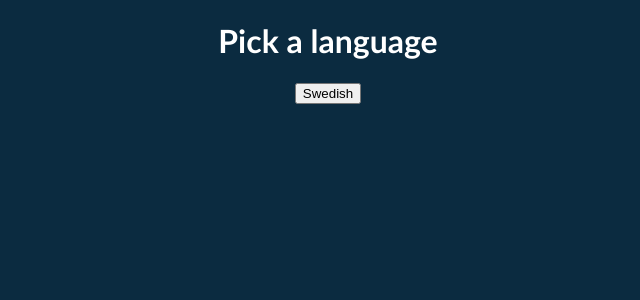
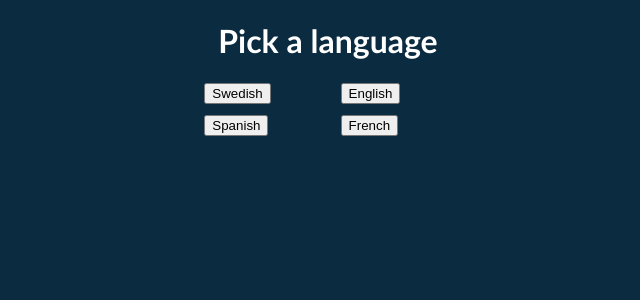
Before and after one commit to Paefax/paefax-language-app, a Vue app: page /language in a window 1280 px wide. Shown: the top 300 px of the page, without its empty margins (312-952 px from the left). Built offline with nearby package versions, Linux system fonts and the light colour scheme.

Commit message:
Add multiple languages + route to swedish

```diff
--- a/src/components/LanguageCard.vue
+++ b/src/components/LanguageCard.vue
@@ -1,11 +1,15 @@
 <template>
-  <main>
-    <RouterLink to="/category">
-      <button>{{ props.name }}</button>
-    </RouterLink>
-  </main>
+  <RouterLink to="/category">
+    <button>{{ props.name }}</button>
+  </RouterLink>
 </template>
 
 <script setup>
 const props = defineProps(["name"]);
 </script>
+
+<style scoped>
+a {
+  flex-basis: 40%;
+}
+</style>
--- a/src/router/index.js
+++ b/src/router/index.js
@@ -40,6 +40,16 @@ const router = createRouter({
       name: "login",
       component: ComingSoonView,
     },
+    {
+      path: "/settings",
+      name: "settings",
+      component: ComingSoonView,
+    },
+    {
+      path: "/account",
+      name: "account",
+      component: ComingSoonView,
+    },
   ],
 });
 
--- a/src/views/LanguageView.vue
+++ b/src/views/LanguageView.vue
@@ -19,6 +19,15 @@ const languages = ref([
   {
     name: "Swedish",
   },
+  {
+    name: "English",
+  },
+  {
+    name: "Spanish",
+  },
+  {
+    name: "French",
+  },
 ]);
 </script>
 
```
